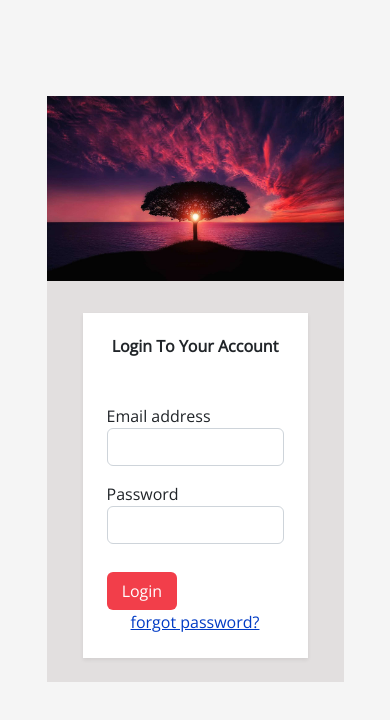
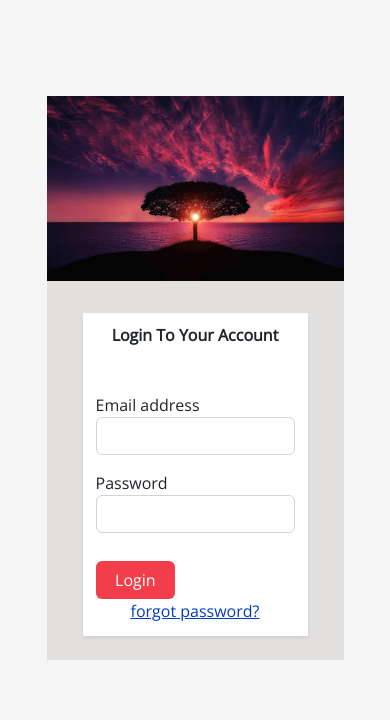
Before and after one commit to Buntysaini1849/delivery-tracker, a React (Create React App) app: page / in a window 390 px wide. Shown: the top 720 px of the page. Built offline with nearby package versions, Linux system fonts and the light colour scheme.

Commit message:
login change

```diff
--- a/src/App.css
+++ b/src/App.css
@@ -251,3 +251,23 @@ nav ul,nav li {
     margin-left: 11px;
     font-size: 1.4rem;
   }
+
+
+
+
+
+  .login-form{
+    background: #fff;
+    height: auto;
+  }
+
+
+
+
+@media only screen and (max-width: 800px) {
+  .login-form{
+   padding:13px !important;
+  }
+
+
+}
```
